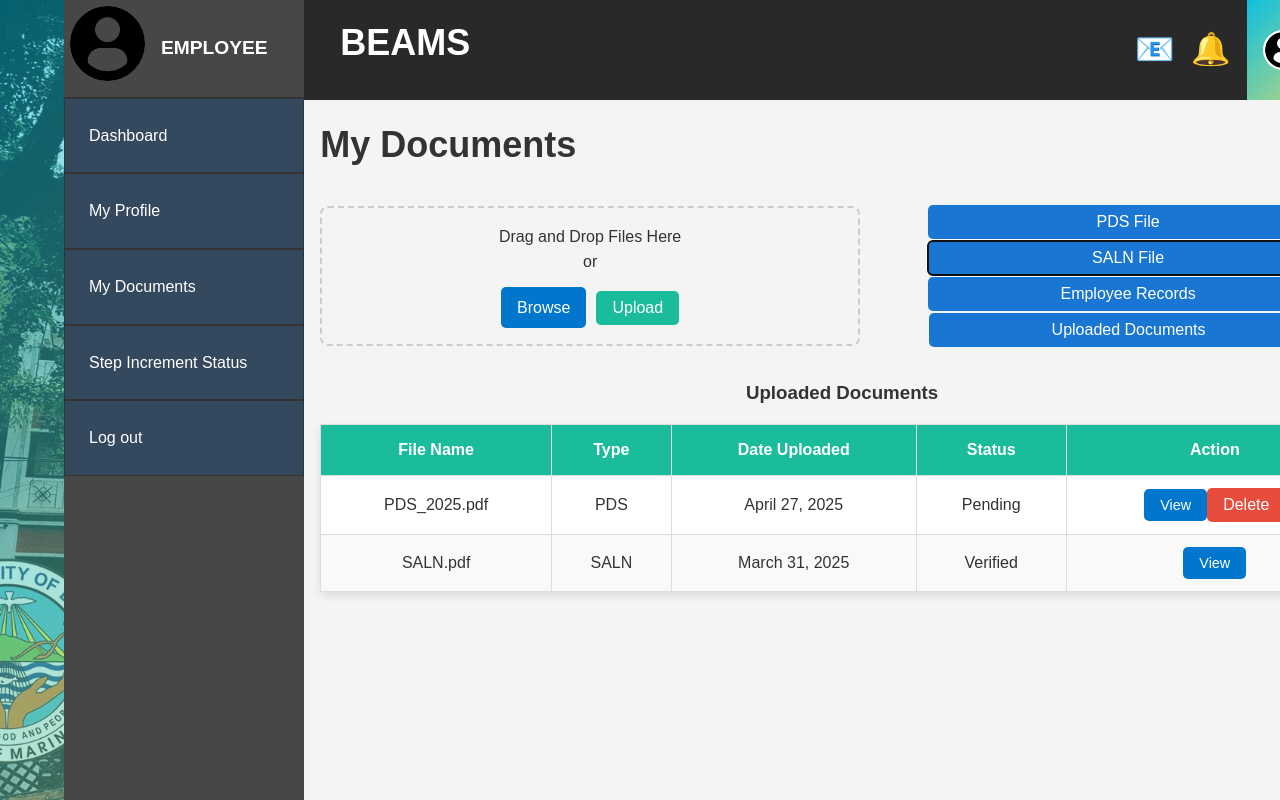
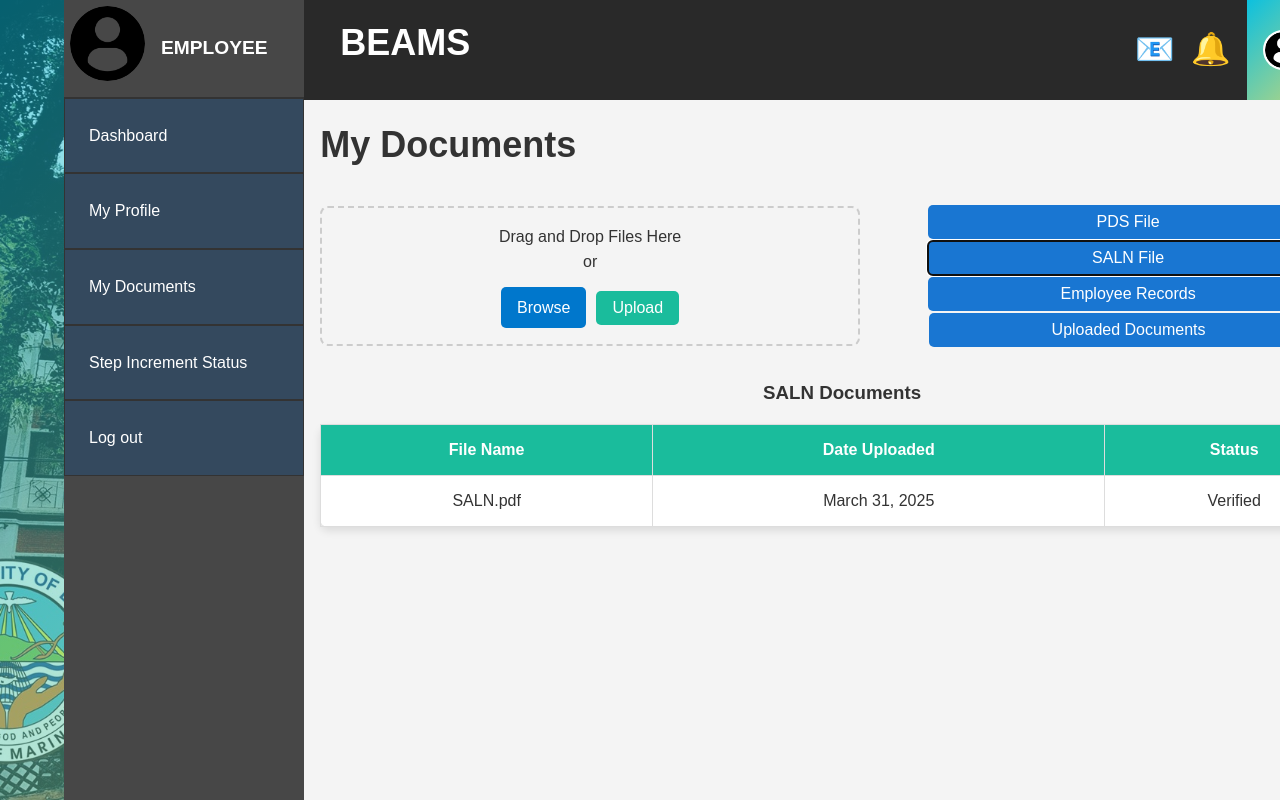
Before and after one commit to Astel2004/BEAMS-Capstone-master, a React app in the folder src/: page /my-documents in a window 1280 px wide. Both pictures are taken after a click on the button "SALN File". Built offline with nearby package versions, Linux system fonts and the light colour scheme; the HTML template or start-up script is replaced by a standard one.

Commit message:
Documents Table Implementation 1

```diff
--- a/src/src/components/MyDocumentsComp.jsx
+++ b/src/src/components/MyDocumentsComp.jsx
@@ -20,6 +20,7 @@ const MyDocumentsComp = () => {
     },
   ]); // Example uploaded documents
   const [file, setFile] = useState(null); // State for the selected file
+  const [activeTab, setActiveTab] = useState("PDS"); // State for the active tab
   const navigate = useNavigate(); // Initialize useNavigate
 
   const handleFileChange = (e) => {
@@ -144,17 +145,138 @@ const MyDocumentsComp = () => {
           </div>
           <div className="file-type-section">
             <div className="file-type-buttons">
-              <button className="type-btn">PDS File</button>
-              <button className="type-btn">SALN File</button>
-              <button className="type-btn">Employee Records</button>
-              <button className="type-btn">Uploaded Documents</button>
+              <button
+                className="type-btn"
+                onClick={() => setActiveTab("PDS")}
+              >
+                PDS File
+              </button>
+              <button
+                className="type-btn"
+                onClick={() => setActiveTab("SALN")}
+              >
+                SALN File
+              </button>
+              <button
+                className="type-btn"
+                onClick={() => setActiveTab("EmployeeRecords")}
+              >
+                Employee Records
+              </button>
+              <button
+                className="type-btn"
+                onClick={() => setActiveTab("Uploaded")}
+              >
+                Uploaded Documents
+              </button>
             </div>
           </div>
         </div>
 
         {/* Uploaded Documents Table */}
+        {activeTab === "PDS" && (
           <div className="uploaded-documents">
-          <h3>Uploaded Documents</h3>
+            <h3>PDS Documents</h3>
+            <table>
+              <thead>
+                <tr>
+                  <th>File Name</th>
+                  <th>Date Uploaded</th>
+                  <th>Status</th>
+                </tr>
+              </thead>
+              <tbody>
+                {uploadedDocuments.filter((doc) => doc.type === "PDS")
+                  .length > 0 ? (
+                  uploadedDocuments
+                    .filter((doc) => doc.type === "PDS")
+                    .map((doc) => (
+                      <tr key={doc.fileName}>
+                        <td>{doc.fileName}</td>
+                        <td>{doc.dateUploaded}</td>
+                        <td>{doc.status}</td>
+                      </tr>
+                    ))
+                ) : (
+                  <tr>
+                    <td colSpan="3">No PDS documents uploaded yet.</td>
+                  </tr>
+                )}
+              </tbody>
+            </table>
+          </div>
+        )}
+
+        {activeTab === "SALN" && (
+          <div className="uploaded-documents">
+            <h3>SALN Documents</h3>
+            <table>
+              <thead>
+                <tr>
+                  <th>File Name</th>
+                  <th>Date Uploaded</th>
+                  <th>Status</th>
+                </tr>
+              </thead>
+              <tbody>
+                {uploadedDocuments.filter((doc) => doc.type === "SALN")
+                  .length > 0 ? (
+                  uploadedDocuments
+                    .filter((doc) => doc.type === "SALN")
+                    .map((doc) => (
+                      <tr key={doc.fileName}>
+                        <td>{doc.fileName}</td>
+                        <td>{doc.dateUploaded}</td>
+                        <td>{doc.status}</td>
+                      </tr>
+                    ))
+                ) : (
+                  <tr>
+                    <td colSpan="3">No SALN documents uploaded yet.</td>
+                  </tr>
+                )}
+              </tbody>
+            </table>
+          </div>
+        )}
+
+        {activeTab === "EmployeeRecords" && (
+          <div className="uploaded-documents">
+            <h3>Employee Records</h3>
+            <table>
+              <thead>
+                <tr>
+                  <th>File Name</th>
+                  <th>Date Uploaded</th>
+                  <th>Status</th>
+                </tr>
+              </thead>
+              <tbody>
+                {uploadedDocuments.filter(
+                  (doc) => doc.type === "EmployeeRecords"
+                ).length > 0 ? (
+                  uploadedDocuments
+                    .filter((doc) => doc.type === "EmployeeRecords")
+                    .map((doc) => (
+                      <tr key={doc.fileName}>
+                        <td>{doc.fileName}</td>
+                        <td>{doc.dateUploaded}</td>
+                        <td>{doc.status}</td>
+                      </tr>
+                    ))
+                ) : (
+                  <tr>
+                    <td colSpan="3">No Employee Records uploaded yet.</td>
+                  </tr>
+                )}
+              </tbody>
+            </table>
+          </div>
+        )}
+
+        {activeTab === "Uploaded" && (
+          <div className="uploaded-documents">
+            <h3>All Uploaded Documents</h3>
             <table>
               <thead>
                 <tr>
@@ -162,7 +284,6 @@ const MyDocumentsComp = () => {
                   <th>Type</th>
                   <th>Date Uploaded</th>
                   <th>Status</th>
-                <th>Action</th>
                 </tr>
               </thead>
               <tbody>
@@ -173,27 +294,17 @@ const MyDocumentsComp = () => {
                       <td>{doc.type}</td>
                       <td>{doc.dateUploaded}</td>
                       <td>{doc.status}</td>
-                    <td>
-                      <button className="view-button">View</button>
-                      {doc.status === "Pending" && (
-                        <button
-                          className="delete-button"
-                          onClick={() => handleDelete(doc.fileName)}
-                        >
-                          Delete
-                        </button>
-                      )}
-                    </td>
                     </tr>
                   ))
                 ) : (
                   <tr>
-                  <td colSpan="5">No documents uploaded yet.</td>
+                    <td colSpan="4">No documents uploaded yet.</td>
                   </tr>
                 )}
               </tbody>
             </table>
           </div>
+        )}
       </main>
     </div>
   );
```
Lines whose indentation alone changed are shown as unchanged.
